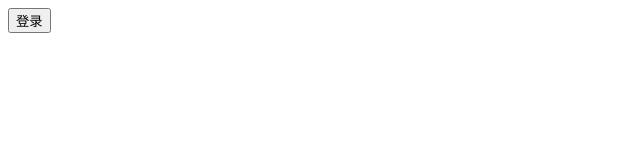
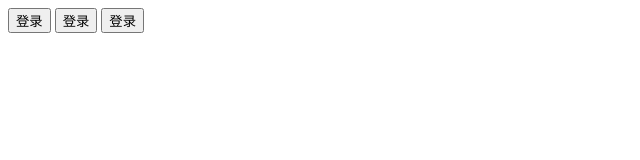
Before and after one commit to zhaoshuaichen/gitzsc, a plain HTML site: page index.html in a window 1280 px wide. Shown: the whole page, without its empty margins (0-640 px from the left). Drawn offline with Linux system fonts and the light colour scheme.

Commit message:
修改了一些东西

```diff
--- a/index.html
+++ b/index.html
@@ -9,6 +9,8 @@
 
 <body>
     <button>登录</button>
+    <button>登录</button>
+    <button>登录</button>
 </body>
 
 </html>
```
Also changed, not shown: index.txt (added).
